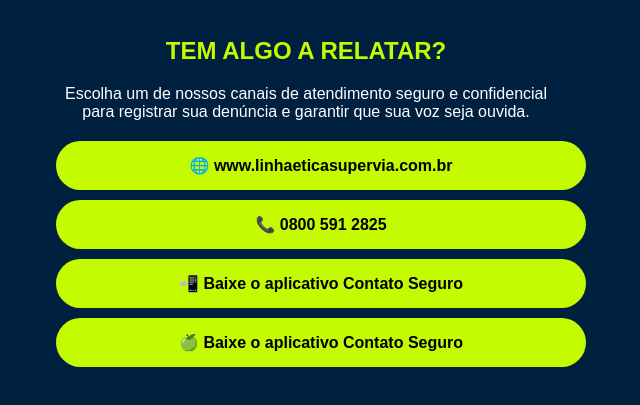
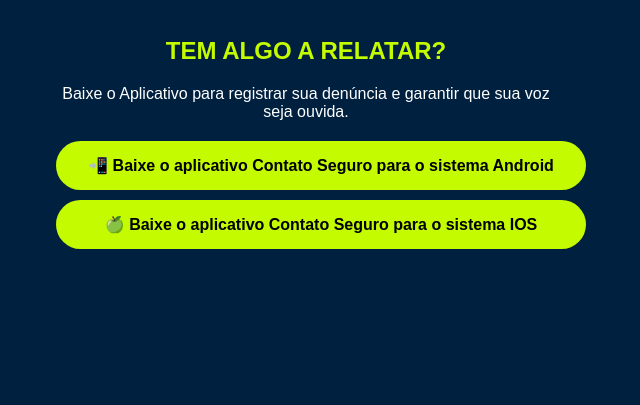
Before and after one commit to LHMSPV/CanaldeDenunciasSPV, a plain HTML site: page index.html in a window 1280 px wide. Shown: the part 49-454 px from the top of the page, without its empty margins (334-974 px from the left). Drawn offline with Linux system fonts and the light colour scheme.

Commit message:
Update index.html

```diff
--- a/index.html
+++ b/index.html
@@ -56,22 +56,14 @@
         <img src= <img src="SPVLOGO.png" class="logo" alt="SuperVia Logo">
 
         <h2>TEM ALGO A RELATAR?</h2>
-        <p>Escolha um de nossos canais de atendimento seguro e confidencial para registrar sua denúncia e garantir que sua voz seja ouvida.</p>
-
-        <a href="https://www.linhaeticasupervia.com.br" class="btn" target="_blank">
-            🌐 www.linhaeticasupervia.com.br
-        </a>
-
-        <a href="tel:08005912845" class="btn">
-            📞 0800 591 2825
-        </a>
+        <p>Baixe o Aplicativo para registrar sua denúncia e garantir que sua voz seja ouvida.</p>
 
         <a href="https://play.google.com/store/apps/details?id=br.com.contatoseguro.appoficial" class="btn" target="_blank">
-            📲 Baixe o aplicativo Contato Seguro
+            📲 Baixe o aplicativo Contato Seguro para o sistema Android
         </a>
 
         <a href="https://apps.apple.com/br/app/contato-seguro/id945536717" class="btn" target="_blank">
-            🍏 Baixe o aplicativo Contato Seguro
+            🍏 Baixe o aplicativo Contato Seguro para o sistema IOS
         </a>
     </div>
 
```
